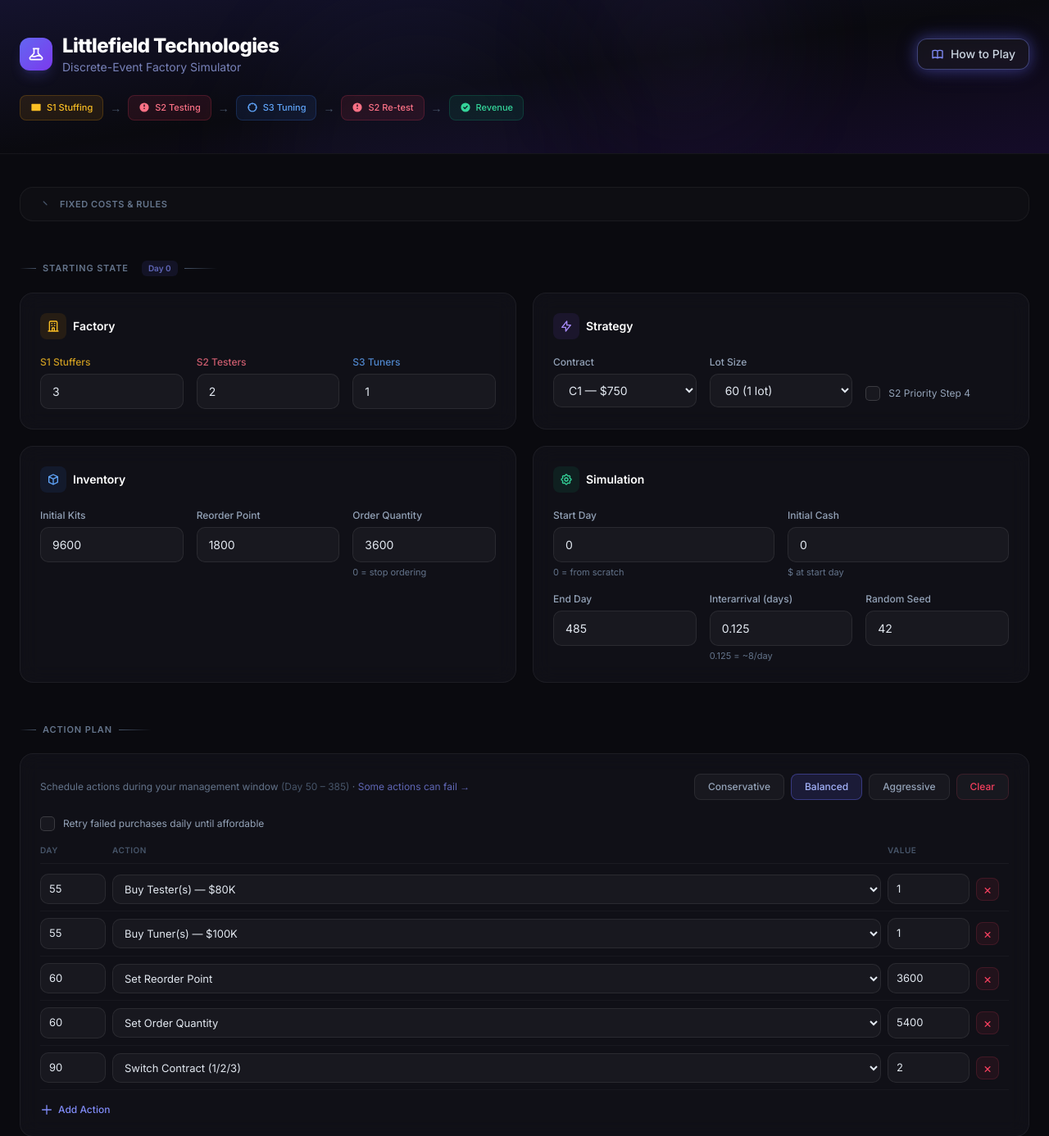
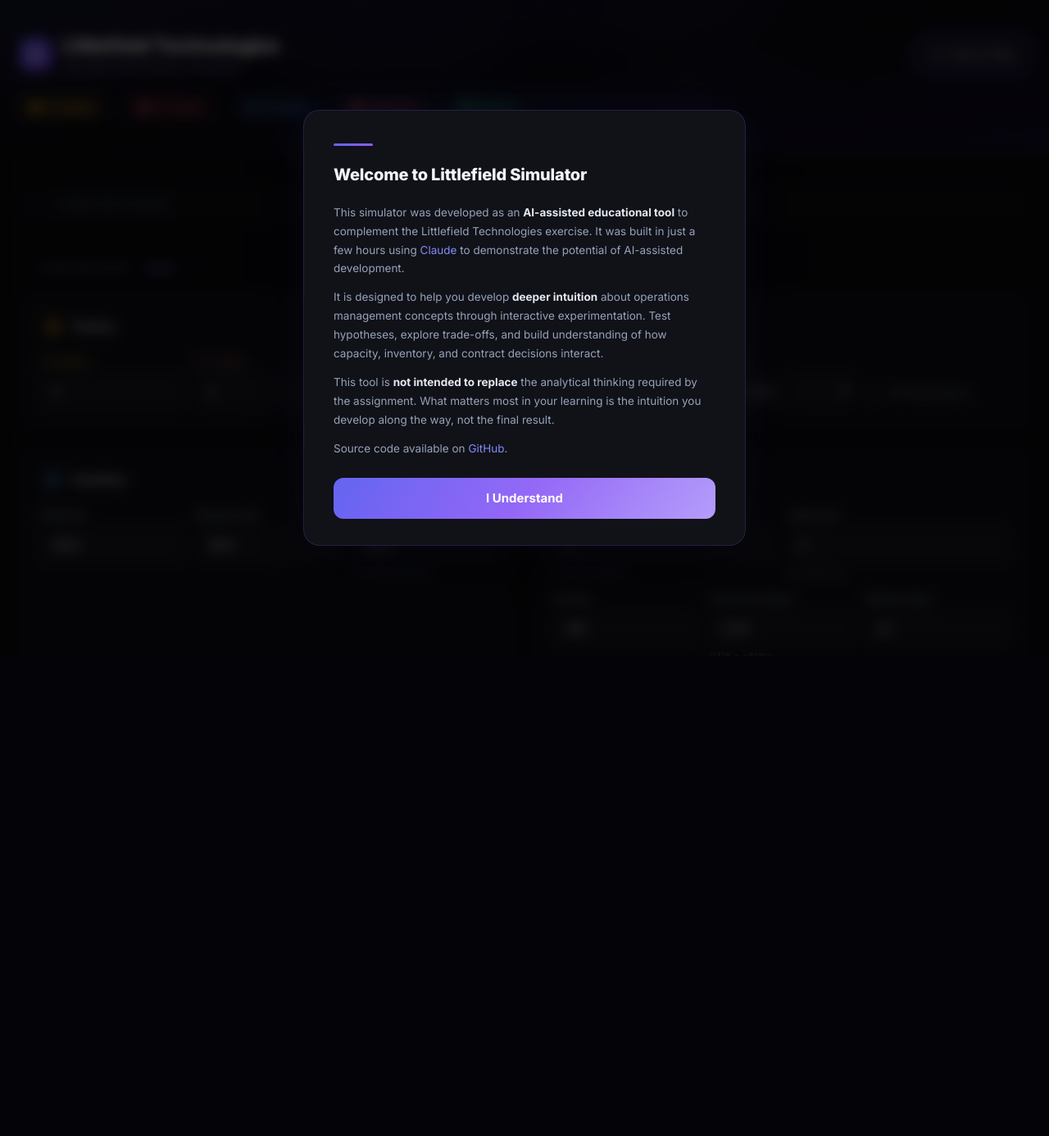
Before and after one commit to mahaddad/littlefield-sim, a Flask app: page / in a window 1280 px wide. Shown: the top 1386 px of the page at 82% size. After the commit the page ends 800 px from the top, so only its background shows below. Run offline with Flask 3, Linux system fonts and the light colour scheme; some libraries are stand-ins or nearby versions.

Commit message:
Add educational disclaimer and GitHub attribution
First-visit modal on simulator with professional messaging about
educational intent and AI-assisted development. Intro callout on guide
page. GitHub link in footer on both pages. Dismissal persisted in
localStorage.

Co-Authored-By: Claude Sonnet 4.5 <noreply@anthropic.com>

```diff
--- a/templates/guide.html
+++ b/templates/guide.html
@@ -225,6 +225,11 @@
   </header>
 
   <main class="max-w-4xl mx-auto px-4 sm:px-6 py-10 space-y-10">
+
+    <!-- ━━ Disclaimer ━━━━━━━━━━━━━━━━━━━━━━━━━━━━━━━━━━━━━━━━━━━━━━━━━━━ -->
+    <div class="callout" style="background: linear-gradient(135deg, rgba(99,102,241,0.06), rgba(139,92,246,0.04)); border: 1px solid rgba(99,102,241,0.15); color: #c7d2fe;">
+      <strong style="color: #e2e8f0;">About this tool</strong> &mdash; This simulator was developed as an AI-assisted educational tool to complement the Littlefield Technologies exercise. It is designed to help you develop deeper intuition about operations management through interactive experimentation &mdash; not to replace the analytical thinking required by the assignment. What matters most is the understanding you build along the way. <a href="https://github.com/mahaddad/littlefield-sim" style="color: #818cf8;">View source on GitHub</a>
+    </div>
 
     <!-- ━━ Table of Contents ━━━━━━━━━━━━━━━━━━━━━━━━━━━━━━━━━━━━━━━━━━━━ -->
     <div>
@@ -715,6 +720,7 @@
         Littlefield Technologies Simulator
       </div>
       <p class="text-[11px] text-slate-700">Yale MGT 422 &middot; Operations Engine</p>
+      <p class="text-[11px] text-slate-700 mt-1">Built with AI &middot; <a href="https://github.com/mahaddad/littlefield-sim" style="color: #818cf8; text-decoration: none;">View on GitHub</a></p>
     </div>
   </footer>
 
--- a/templates/index.html
+++ b/templates/index.html
@@ -267,6 +267,85 @@
       from { box-shadow: 0 0 8px rgba(99,102,241,0.2); }
       to   { box-shadow: 0 0 20px rgba(99,102,241,0.5), 0 0 40px rgba(99,102,241,0.15); }
     }
+
+    /* ━━ Disclaimer Modal ━━━━━━━━━━━━━━━━━━━━━━━━━━━━━━━━━━━━━━━━━━━━━━━ */
+    .disclaimer-overlay {
+      position: fixed;
+      inset: 0;
+      z-index: 9999;
+      display: flex;
+      align-items: center;
+      justify-content: center;
+      background: rgba(0, 0, 0, 0.7);
+      backdrop-filter: blur(8px);
+      -webkit-backdrop-filter: blur(8px);
+      animation: fadeIn 0.3s ease-out;
+    }
+    .disclaimer-overlay.hidden { display: none; }
+    .disclaimer-card {
+      background: rgba(18, 18, 26, 0.95);
+      backdrop-filter: blur(20px);
+      border: 1px solid rgba(99, 102, 241, 0.2);
+      border-radius: 20px;
+      padding: 40px 36px 32px;
+      max-width: 540px;
+      width: 90%;
+      box-shadow: 0 24px 80px rgba(0, 0, 0, 0.6), 0 0 60px rgba(99, 102, 241, 0.08);
+      animation: slideUp 0.4s ease-out;
+    }
+    .disclaimer-card h2 {
+      font-size: 20px;
+      font-weight: 800;
+      color: #f1f5f9;
+      margin-bottom: 20px;
+      letter-spacing: -0.01em;
+    }
+    .disclaimer-card p {
+      font-size: 13.5px;
+      line-height: 1.7;
+      color: #94a3b8;
+      margin-bottom: 12px;
+    }
+    .disclaimer-card p:last-of-type { margin-bottom: 0; }
+    .disclaimer-card .accent-line {
+      width: 48px;
+      height: 3px;
+      border-radius: 2px;
+      background: linear-gradient(90deg, #6366f1, #8b5cf6);
+      margin-bottom: 20px;
+    }
+    .disclaimer-btn {
+      background: linear-gradient(135deg, #6366f1 0%, #8b5cf6 50%, #a78bfa 100%);
+      color: white;
+      font-weight: 700;
+      font-size: 15px;
+      padding: 14px 40px;
+      border-radius: 12px;
+      border: none;
+      cursor: pointer;
+      transition: transform 0.2s, box-shadow 0.3s;
+      position: relative;
+      overflow: hidden;
+      display: block;
+      width: 100%;
+      margin-top: 24px;
+    }
+    .disclaimer-btn:hover { transform: translateY(-2px); box-shadow: 0 12px 40px rgba(99, 102, 241, 0.4); }
+    .disclaimer-btn:active { transform: translateY(0); }
+    .disclaimer-btn::after {
+      content: '';
+      position: absolute;
+      inset: 0;
+      background: linear-gradient(90deg, transparent, rgba(255,255,255,0.15), transparent);
+      background-size: 200% 100%;
+      animation: shimmer 2s linear infinite;
+    }
+    .disclaimer-link {
+      color: #818cf8;
+      text-decoration: none;
+      transition: color 0.2s;
+    }
+    .disclaimer-link:hover { color: #a5b4fc; }
   </style>
 </head>
 <body class="min-h-screen text-slate-300">
@@ -672,8 +751,22 @@
         Littlefield Technologies Simulator
       </div>
       <p class="text-[11px] text-slate-700">Yale MGT 422 &middot; Operations Engine</p>
+      <p class="text-[11px] text-slate-700 mt-1">Built with AI &middot; <a href="https://github.com/mahaddad/littlefield-sim" class="disclaimer-link">View on GitHub</a></p>
     </div>
   </footer>
+
+  <!-- Disclaimer Modal -->
+  <div id="disclaimer-overlay" class="disclaimer-overlay">
+    <div class="disclaimer-card">
+      <div class="accent-line"></div>
+      <h2>Welcome to Littlefield Simulator</h2>
+      <p>This simulator was developed as an <strong style="color:#e2e8f0">AI-assisted educational tool</strong> to complement the Littlefield Technologies exercise. It was built in just a few hours using <a href="https://claude.ai" class="disclaimer-link">Claude</a> to demonstrate the potential of AI-assisted development.</p>
+      <p>It is designed to help you develop <strong style="color:#e2e8f0">deeper intuition</strong> about operations management concepts through interactive experimentation. Test hypotheses, explore trade-offs, and build understanding of how capacity, inventory, and contract decisions interact.</p>
+      <p>This tool is <strong style="color:#e2e8f0">not intended to replace</strong> the analytical thinking required by the assignment. What matters most in your learning is the intuition you develop along the way, not the final result.</p>
+      <p>Source code available on <a href="https://github.com/mahaddad/littlefield-sim" class="disclaimer-link">GitHub</a>.</p>
+      <button id="disclaimer-dismiss" class="disclaimer-btn" onclick="dismissDisclaimer()">I Understand</button>
+    </div>
+  </div>
 
 <script>
 /* ━━ Presets ━━━━━━━━━━━━━━━━━━━━━━━━━━━━━━━━━━━━━━━━━━━━━━━━━━━━━━━━━━━ */
@@ -1153,6 +1246,19 @@ function forkFromDay() {
   window.scrollTo({ top: 0, behavior: "smooth" });
 }
 
+/* ━━ Disclaimer ━━━━━━━━━━━━━━━━━━━━━━━━━━━━━━━━━━━━━━━━━━━━━━━━━━━━━━━━ */
+
+function dismissDisclaimer() {
+  localStorage.setItem('disclaimer_seen', 'true');
+  document.getElementById('disclaimer-overlay').classList.add('hidden');
+}
+
+(function() {
+  if (localStorage.getItem('disclaimer_seen') === 'true') {
+    document.getElementById('disclaimer-overlay').classList.add('hidden');
+  }
+})();
+
 /* ━━ Init ━━━━━━━━━━━━━━━━━━━━━━━━━━━━━━━━━━━━━━━━━━━━━━━━━━━━━━━━━━━━━━ */
 loadPreset("balanced", document.getElementById("preset-balanced"));
 updateDayBadge();
```
